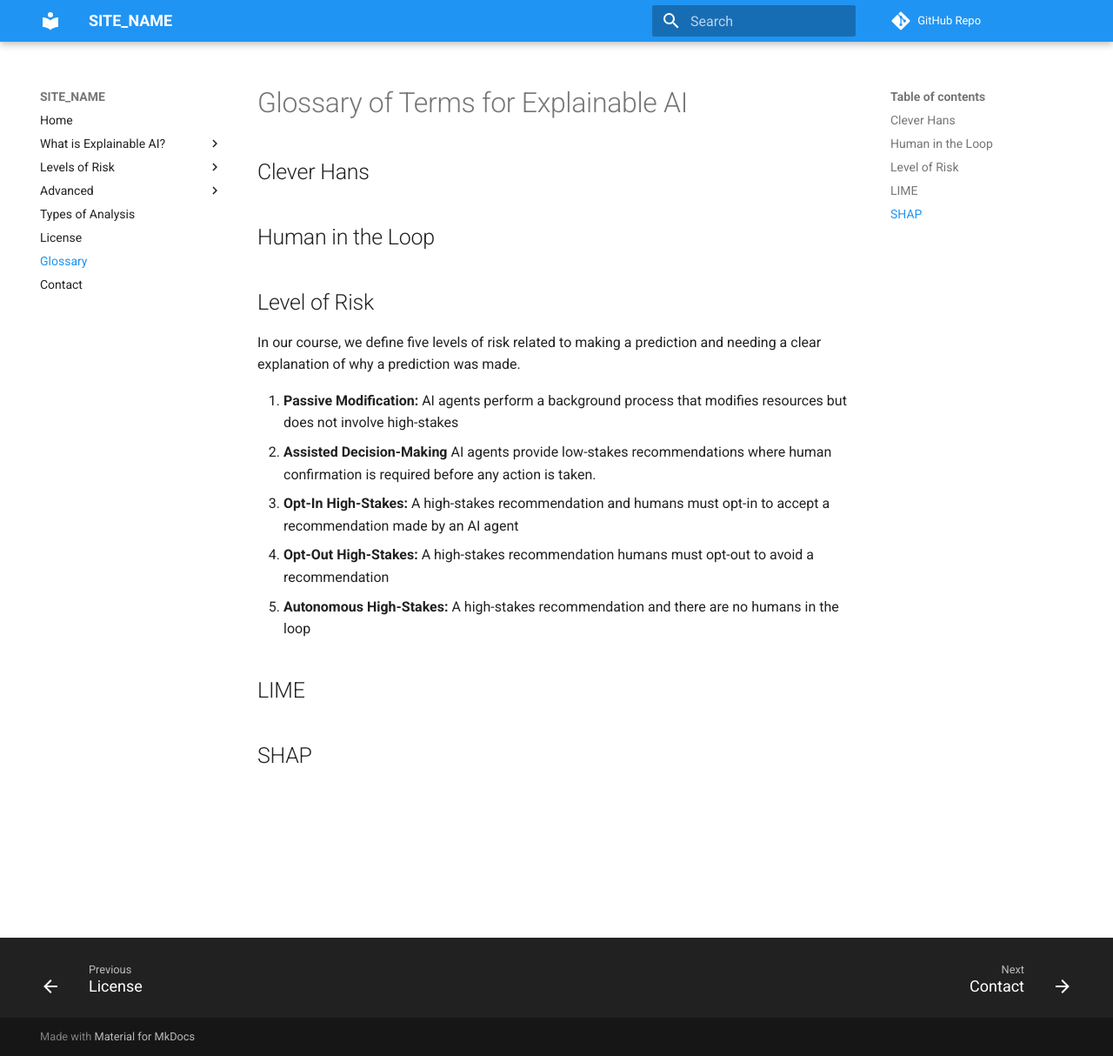
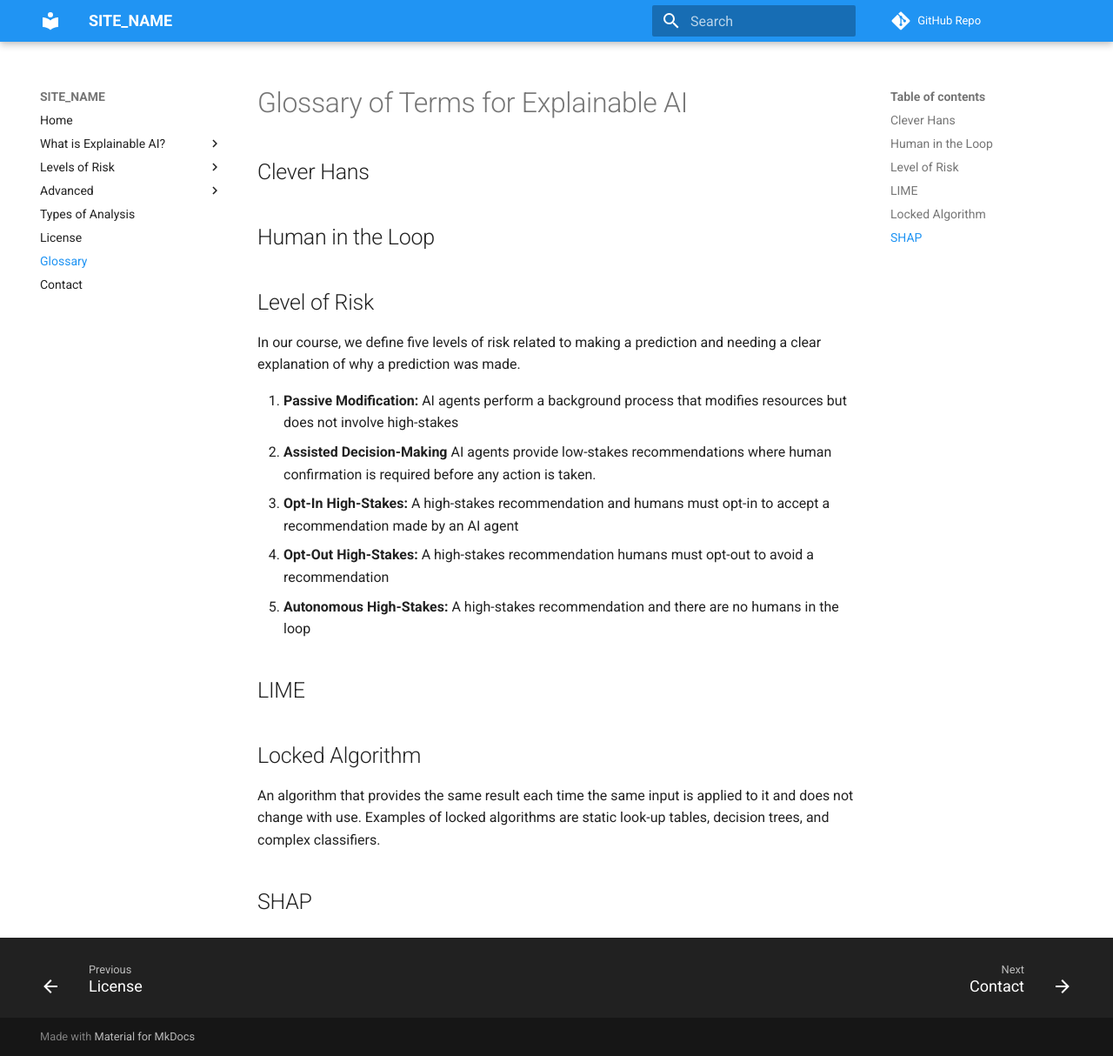
Before and after one commit to dmccreary/xai, an MkDocs documentation site: the page built from docs/glossary.md, in a window 1280 px wide and 1214 px high. Shown: the whole window at 87% size. Built offline with MkDocs 1.6.1 and Material for MkDocs 9.7.7, drawn with Linux system fonts in a browser that asks for light colours; comment, search, counter and statistics services are not loaded.

Commit message:
updating content

```diff
--- a/docs/glossary.md
+++ b/docs/glossary.md
@@ -16,4 +16,8 @@ In our course, we define five levels of risk related to making a prediction and
 
 ## LIME
 
+## Locked Algorithm
+
+An algorithm that provides the same result each time the same input is applied to it and does not change with use. Examples of locked algorithms are static look-up tables, decision trees, and complex classifiers.
+
 ## SHAP
```
Also changed, not shown: docs/how-i-built-this-site.md (added, +7 -0 lines), docs/index.md (+1 -1 lines), docs/references.md (added, +13 -0 lines), docs/regulatory/index.md (added, +1 -0 lines), docs/img/white-box-black-box-v2.png (added), site/index.html, 2 other files.
